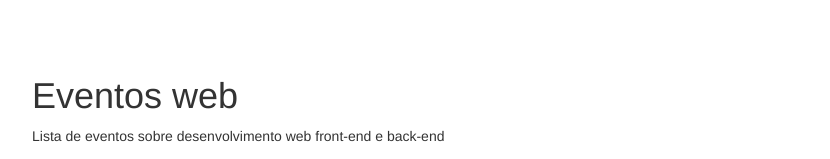
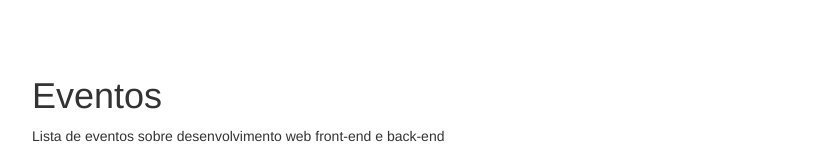
Before and after one commit to leobalter/eventos-web, a website: page index.html in a window 1280 px wide. Shown: the top 159 px of the page, without its empty margins (24-854 px from the left). Drawn offline with nearby package versions, Linux system fonts and the light colour scheme.

```diff
--- a/index.html
+++ b/index.html
@@ -2,14 +2,14 @@
 <html lang="pt-br">
 <head>
   <meta charset="utf-8">
-  <title> Eventos web</title>
+  <title> Eventos</title>
   <link rel="stylesheet" href="http://cdnjs.cloudflare.com/ajax/libs/twitter-bootstrap/3.2.0/css/bootstrap.css">
   <style>
     body { padding: 4em; }
   </style>
 </head>
 <body>
-  <h1 id="eventos-web">Eventos web</h1>
+  <h1 id="eventos">Eventos</h1>
 <p>Lista de eventos sobre desenvolvimento web front-end e back-end</p>
 <ul>
 <li><a href="#interconphp-2014">InterConPHP</a></li>
```
